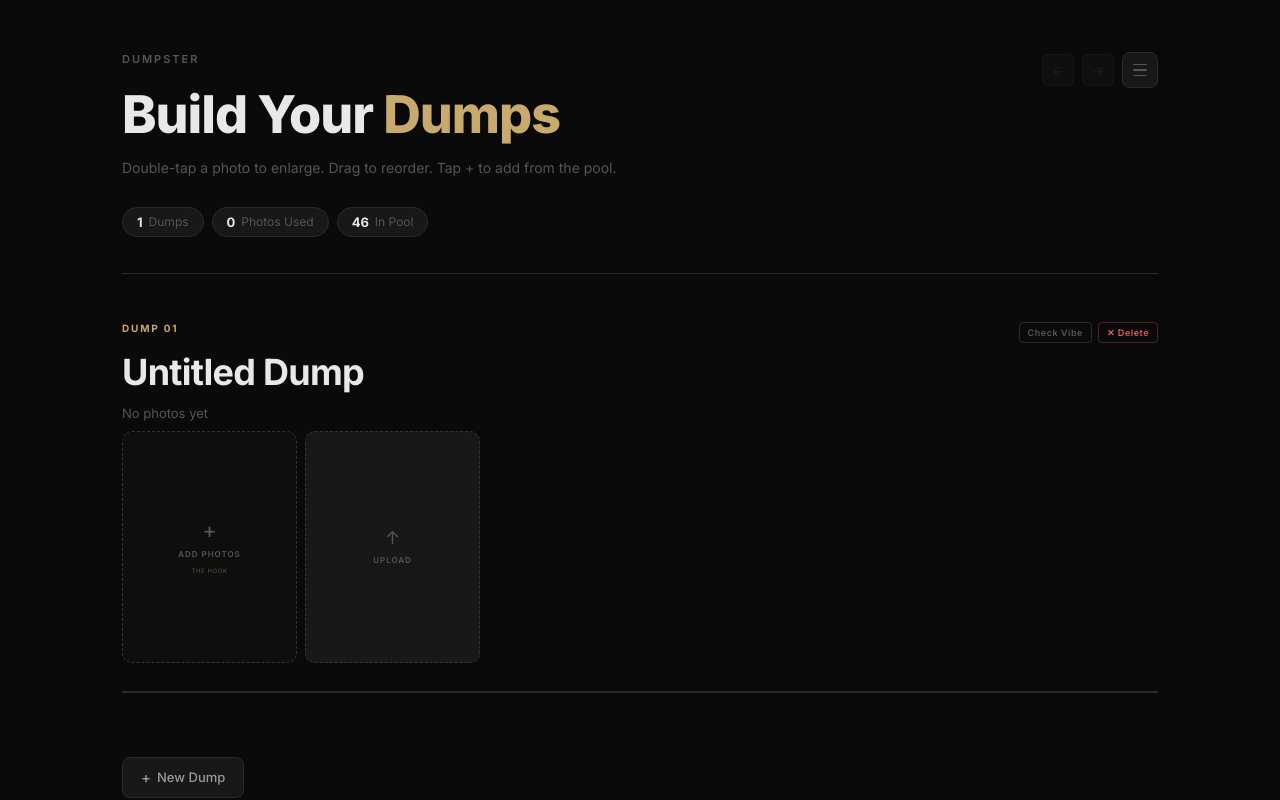
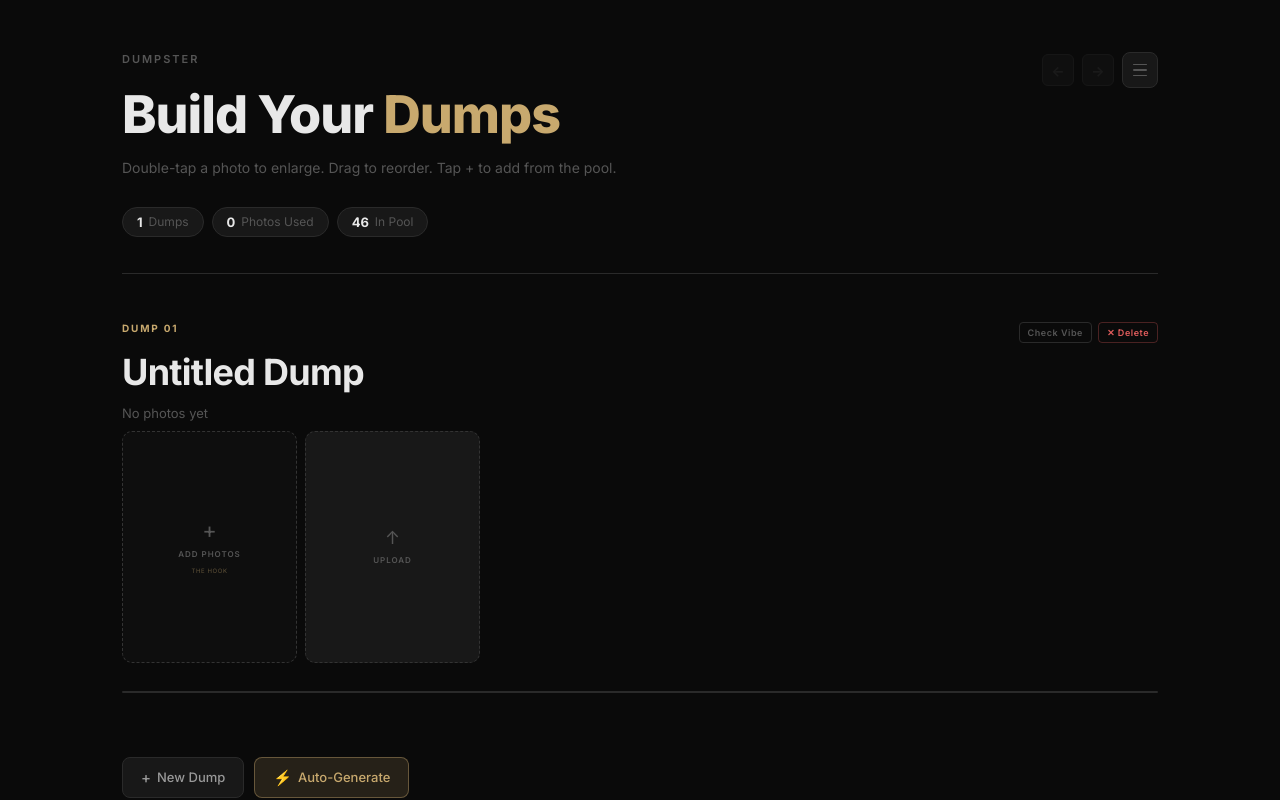
Before and after one commit to leescott2012/dumpster, a React (Vite) app: page / in a window 1280 px wide. Shown: the top 800 px of the page. Built offline with nearby package versions, Linux system fonts and the light colour scheme.

Commit message:
Add auto-generate dump, category labels in description, smart titles

```diff
--- a/src/App.tsx
+++ b/src/App.tsx
@@ -11,11 +11,13 @@ import { Onboarding } from './components/Onboarding';
 export default function App() {
   const {
     dumps, photos, activeDumpId, colorMode,
-    newDump, setActiveDump, undo, redo, canUndo, canRedo,
+    newDump, autoGenerateDump, setActiveDump, undo, redo, canUndo, canRedo,
     setColorMode,
   } = useStore();
 
   const [mainMenuOpen, setMainMenuOpen] = useState(false);
+  const [autoPickerOpen, setAutoPickerOpen] = useState(false);
+  const [autoCount, setAutoCount] = useState(7);
   const [showOnboarding, setShowOnboarding] = useState(false);
   const [activePool, setActivePool] = useState<'photos' | 'captions'>('photos');
   const mainMenuRef = useRef<HTMLDivElement>(null);
@@ -219,8 +221,55 @@ export default function App() {
         </div>
 
         {/* ── Actions ──────────────────────────────────────── */}
-        <div style={{ display: 'flex', gap: 10, marginBottom: 72, marginTop: 8 }}>
+        <div style={{ display: 'flex', gap: 10, marginBottom: 72, marginTop: 8, alignItems: 'flex-start' }}>
           <ActionButton icon="+" label="New Dump" onClick={newDump} />
+
+          {/* Auto-Generate button + count picker */}
+          <div style={{ position: 'relative' }}>
+            <ActionButton
+              icon="⚡"
+              label="Auto-Generate"
+              onClick={() => setAutoPickerOpen(o => !o)}
+              gold
+            />
+            {autoPickerOpen && (
+              <div className="menu-dropdown" style={{
+                position: 'absolute', top: '110%', left: 0, zIndex: 50,
+                background: 'var(--menu-bg)', border: '1px solid var(--border2)',
+                borderRadius: 12, padding: 16, minWidth: 200,
+                backdropFilter: 'blur(16px)', WebkitBackdropFilter: 'blur(16px)',
+              }}>
+                <p style={{ fontSize: 10, fontWeight: 700, letterSpacing: '0.12em', color: 'var(--gold)', textTransform: 'uppercase', marginBottom: 10 }}>
+                  Photos to pick
+                </p>
+                <div style={{ display: 'flex', alignItems: 'center', gap: 10, marginBottom: 14 }}>
+                  <button
+                    onClick={() => setAutoCount(c => Math.max(2, c - 1))}
+                    style={{ width: 28, height: 28, borderRadius: 6, background: 'var(--bg2)', border: '1px solid var(--border2)', color: 'var(--text)', fontSize: 16, cursor: 'pointer' }}
+                  >−</button>
+                  <span style={{ fontSize: 22, fontWeight: 700, color: 'var(--text)', minWidth: 32, textAlign: 'center' }}>{autoCount}</span>
+                  <button
+                    onClick={() => setAutoCount(c => Math.min(20, c + 1))}
+                    style={{ width: 28, height: 28, borderRadius: 6, background: 'var(--bg2)', border: '1px solid var(--border2)', color: 'var(--text)', fontSize: 16, cursor: 'pointer' }}
+                  >+</button>
+                  <span style={{ fontSize: 10, color: 'var(--text3)' }}>of {poolCount} available</span>
+                </div>
+                <button
+                  onClick={() => { autoGenerateDump(autoCount); setAutoPickerOpen(false); }}
+                  disabled={poolCount === 0}
+                  style={{
+                    width: '100%', padding: '9px 0', borderRadius: 8,
+                    background: poolCount === 0 ? 'var(--bg2)' : 'var(--gold-dim)',
+                    border: `1px solid ${poolCount === 0 ? 'var(--border2)' : 'rgba(200,169,110,0.4)'}`,
+                    color: poolCount === 0 ? 'var(--text3)' : 'var(--gold)',
+                    fontSize: 12, fontWeight: 700, letterSpacing: '0.06em', cursor: poolCount === 0 ? 'not-allowed' : 'pointer',
+                  }}
+                >
+                  {poolCount === 0 ? 'No photos in pool' : 'Generate Dump'}
+                </button>
+              </div>
+            )}
+          </div>
         </div>
 
         <div style={{ borderTop: '1px solid var(--border2)', marginBottom: 48 }} />
--- a/src/components/DumpCard.tsx
+++ b/src/components/DumpCard.tsx
@@ -9,7 +9,7 @@ import {
 import { CSS } from '@dnd-kit/utilities';
 import type { Dump, Photo } from '../types';
 import { useStore } from '../store';
-import { getSlotRole, SLOT_LABELS, TEMPLATE_7, TEMPLATE_12 } from '../formula';
+import { getSlotRole, SLOT_LABELS, CATEGORY_DISPLAY } from '../formula';
 import PhotoCard from './PhotoCard';
 
 interface Props {
@@ -93,17 +93,16 @@ export default function DumpCard({ dump, onActivate }: Props) {
         )}
       </p>
 
-      {/* Slot label description */}
-      {dump.photos.length > 0 && (() => {
-        const template = dump.photos.length >= 10 ? TEMPLATE_12 : TEMPLATE_7;
-        const slots = template.slice(0, dump.photos.length);
-        const desc = slots.map(role => SLOT_LABELS[role]).join(' · ');
+      {/* Category label description */}
+      {dumpPhotos.length > 0 && (() => {
+        const unique = [...new Set(dumpPhotos.map(p => p.category.toUpperCase()))];
+        const desc = unique.map(cat => CATEGORY_DISPLAY[cat] ?? cat).join(' / ');
         return (
           <p style={{
-            fontSize: 10, color: 'var(--text3)', marginBottom: 20,
+            fontSize: 11, color: 'var(--text3)', marginBottom: 20,
             letterSpacing: '0.04em', lineHeight: 1.6,
           }}>
-            {desc}
+            {dump.photos.length}/20 · {desc}
           </p>
         );
       })()}
--- a/src/formula.ts
+++ b/src/formula.ts
@@ -1,5 +1,78 @@
 // @catchcanary carousel formula scoring engine
 import type { Photo } from './types';
+
+// Human-readable label for each photo category (used in dump description + titles)
+export const CATEGORY_DISPLAY: Record<string, string> = {
+  PORTRAIT: 'Face',
+  AUTOMOTIVE: 'Car',
+  NIGHTLIFE: 'Night',
+  ART: 'Museum',
+  FITNESS: 'Gym',
+  ABSTRACT: 'Abstract',
+  FASHION: 'Style',
+  ARCHITECTURE: 'Space',
+  TRAVEL: 'Travel',
+  DINING: 'Eats',
+  WATCH: 'Watch',
+  LIFESTYLE: 'Life',
+  SCENE: 'Scene',
+  STUDIO: 'Studio',
+};
+
+// Generate a creative dump title based on the photos' categories
+export function generateDumpTitle(photos: Photo[]): string {
+  if (photos.length === 0) return 'New Dump';
+
+  const counts: Record<string, number> = {};
+  photos.forEach((p) => {
+    const cat = p.category.toUpperCase();
+    counts[cat] = (counts[cat] || 0) + 1;
+  });
+
+  const sorted = Object.entries(counts).sort((a, b) => b[1] - a[1]);
+  const primary = sorted[0]?.[0] ?? 'LIFESTYLE';
+  const secondary = sorted[1]?.[0] ?? null;
+  const secLabel = secondary ? (CATEGORY_DISPLAY[secondary] ?? secondary) : null;
+
+  const pick = (arr: string[]) => arr[Math.floor(Math.random() * arr.length)];
+
+  switch (primary) {
+    case 'NIGHTLIFE':
+      return secLabel
+        ? `The ${secLabel} Night`
+        : pick(['After Hours', 'The Night Edit', 'Nightfall', 'Dark Hours']);
+    case 'AUTOMOTIVE':
+      return secLabel
+        ? `The ${secLabel} Drive`
+        : pick(['The Drive', 'On The Road', 'The Car Edit']);
+    case 'FASHION':
+      return pick(['The Style Edit', 'The Fashion Diary', 'Dressed Up', 'The Look', 'The Fit']);
+    case 'ART':
+      return pick(['The Museum Run', 'Gallery Night', 'Culture Drop', 'The Art Edit']);
+    case 'PORTRAIT':
+      return secLabel
+        ? `The ${secLabel} Portrait`
+        : pick(['The Face Edit', 'Faces', 'Portrait Study']);
+    case 'TRAVEL':
+      return secLabel
+        ? `${secLabel} Trip`
+        : pick(['The Trip', 'On Location', 'Away Edit']);
+    case 'FITNESS':
+      return pick(['Gains Season', 'The Gym Diary', 'Work Mode', 'Session']);
+    case 'ARCHITECTURE':
+      return secLabel
+        ? `The ${secLabel} Space`
+        : pick(['The Space Edit', 'The Build', 'Interiors']);
+    case 'DINING':
+      return pick(['The Table', 'Good Eats', 'The Dinner Edit', 'Last Night']);
+    case 'WATCH':
+      return pick(['On The Wrist', 'The Watch Edit', 'Time Piece']);
+    default:
+      return secLabel
+        ? `The ${CATEGORY_DISPLAY[primary] ?? primary} ${secLabel}`
+        : `The ${CATEGORY_DISPLAY[primary] ?? primary} Edit`;
+  }
+}
 
 export type SlotRole =
   | 'hook' | 'contrast' | 'detail' | 'fashion'
--- a/src/store.ts
+++ b/src/store.ts
@@ -1,6 +1,6 @@
 import { create } from 'zustand';
 import type { Photo, Dump, Filter, Caption, ColorMode, PoolSize } from './types';
-import { checkColorTemp } from './formula';
+import { checkColorTemp, arrangePhotos, generateDumpTitle } from './formula';
 
 // ─── helpers ────────────────────────────────────────────────────────────────
 
@@ -130,6 +130,7 @@ interface Store {
   reorderDumpPhotos: (dumpId: string, activeId: string, overId: string) => void;
   setActiveDump: (id: string | null) => void;
   newDump: () => void;
+  autoGenerateDump: (count: number) => void;
   deleteDump: (id: string) => void;
   updateDumpTitle: (dumpId: string, title: string) => void;
   checkDumpVibe: (dumpId: string) => void;
@@ -330,6 +331,29 @@ export const useStore = create<Store>((set, get) => {
       const id = `d-${Date.now()}`;
       set((s) => ({
         dumps: [...s.dumps, { id, num, title: `Dump ${String(num).padStart(2, '0')}`, photos: [], vibeBadge: null }],
+        activeDumpId: id,
+      }));
+      persist();
+    },
+
+    autoGenerateDump: (count) => {
+      snap();
+      const state = useStore.getState();
+      const usedIds = new Set(state.dumps.flatMap((d) => d.photos));
+      const pool = state.photos.filter((p) => !usedIds.has(p.id));
+      if (pool.length === 0) return;
+      const clamped = Math.min(count, pool.length, 20);
+      const arranged = arrangePhotos(pool).slice(0, clamped);
+      const title = generateDumpTitle(arranged);
+      const num = ++dumpCounter;
+      const id = `d-${Date.now()}`;
+      set((s) => ({
+        dumps: [...s.dumps, {
+          id, num,
+          title,
+          photos: arranged.map((p) => p.id),
+          vibeBadge: null,
+        }],
         activeDumpId: id,
       }));
       persist();
```
